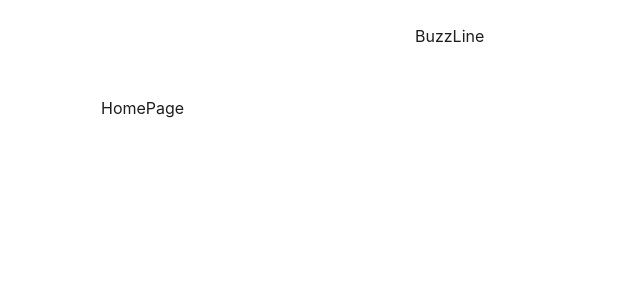
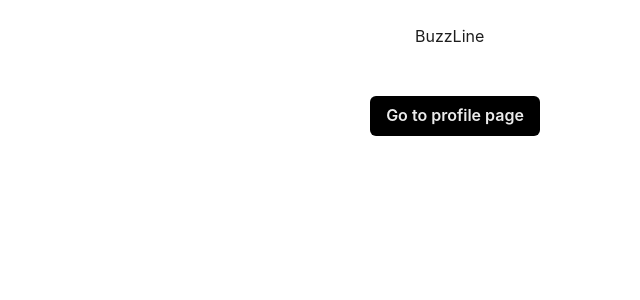
Before and after one commit to shreyanshxyz/BuzzLine, a React (Vite) app in the folder client/: page / in a window 1280 px wide. Shown: the top 300 px of the page, without its empty margins (185-825 px from the left). Built offline with nearby package versions, Linux system fonts and the light colour scheme.

Commit message:
update HomePage.jsx

```diff
--- a/client/src/pages/HomePage/HomePage.jsx
+++ b/client/src/pages/HomePage/HomePage.jsx
@@ -1,7 +1,22 @@
 import React from "react";
-
+import { Link } from "react-router-dom";
+import { Button, Flex } from "@chakra-ui/react";
 function HomePage() {
-  return <div>HomePage</div>;
+  return (
+    <Link to={"/user"}>
+      <Flex w={"full"} justifyContent={"center"}>
+        <Button
+          mx={"auto"}
+          bg={"black"}
+          _hover={{
+            backgroundColor: "black",
+          }}
+        >
+          Go to profile page
+        </Button>
+      </Flex>
+    </Link>
+  );
 }
 
 export default HomePage;
```
